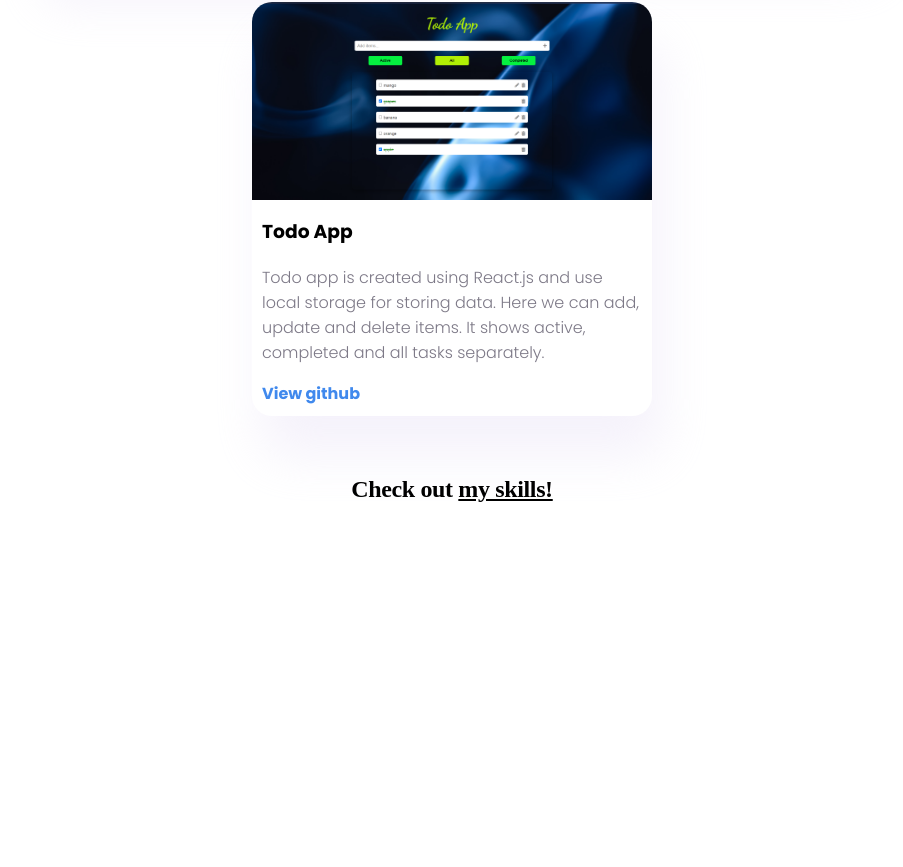
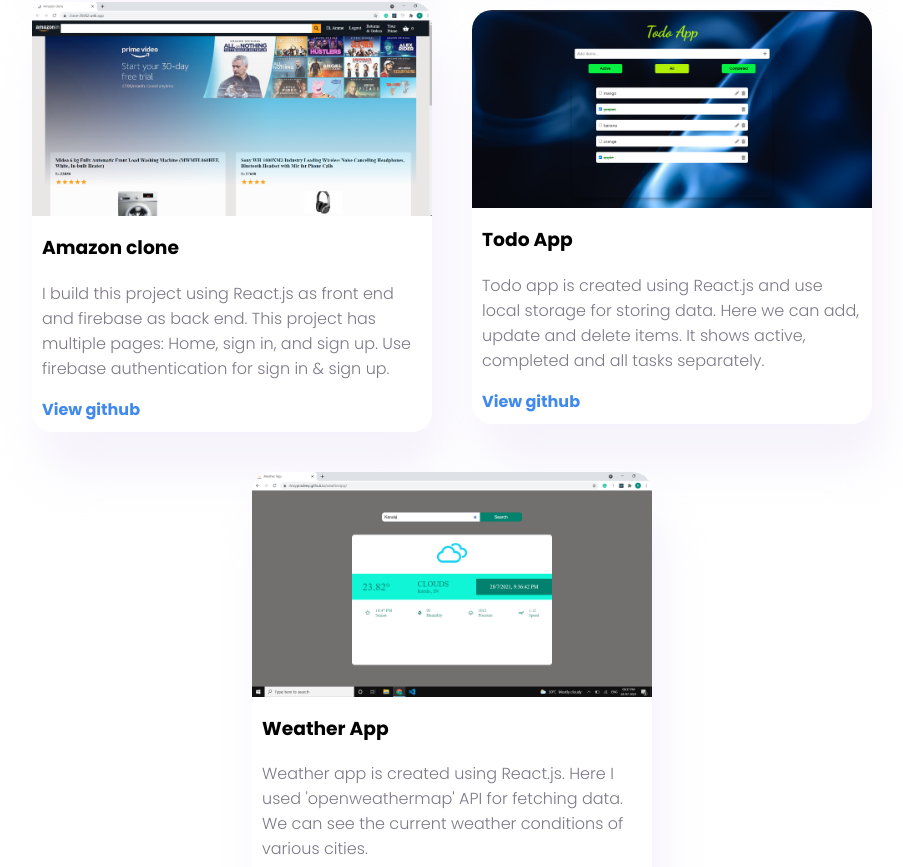
Before and after one commit to RincyPradeep/myportfolio, a React (Create React App) app: page /projects in a window 1280 px wide. Shown: the part 1193-2060 px from the top of the page, without its empty margins (188-1091 px from the left). Before the commit the page ends 1716 px from the top, so only its background shows below. Built offline with nearby package versions, Linux system fonts and the light colour scheme.

Commit message:
add 2 projects

```diff
--- a/src/ProjectsData.js
+++ b/src/ProjectsData.js
@@ -28,10 +28,24 @@ export const ProjectsList=[
         githubUrl:"https://github.com/RincyPradeep/OLX-clone"
     },
     {
+        projectName:"Amazon clone",
+        projectDescription:"I build this project using React.js as front end and firebase as back end. This project has multiple pages: Home, sign in, and sign up. Use firebase authentication for sign in & sign up.",
+        imageUrl:"./assets/projects/amazon.png",
+        projectUrl:"https://clone-25652.web.app/",
+        githubUrl:"https://github.com/RincyPradeep/amazon-clone"
+    },
+    {
         projectName:"Todo App",
         projectDescription:"Todo app is created using React.js and use local storage for storing data. Here we can add, update and delete items. It shows active, completed and all tasks separately.",
         imageUrl:"./assets/projects/todo-app.png",
         projectUrl:"https://rincypradeep.github.io/todo-app",
         githubUrl:"https://github.com/RincyPradeep/todo-app"
+    },
+    {
+        projectName:"Weather App",
+        projectDescription:"Weather app is created using React.js. Here I used 'openweathermap' API for fetching data. We can see the current weather conditions of various cities.",
+        imageUrl:"./assets/projects/weather-app.png",
+        projectUrl:"https://rincypradeep.github.io/weatherapp",
+        githubUrl:"https://github.com/RincyPradeep/weatherapp"
     }
 ]
```
Also changed, not shown: public/assets/projects/amazon.png (added), public/assets/projects/weather-app.png (added).
